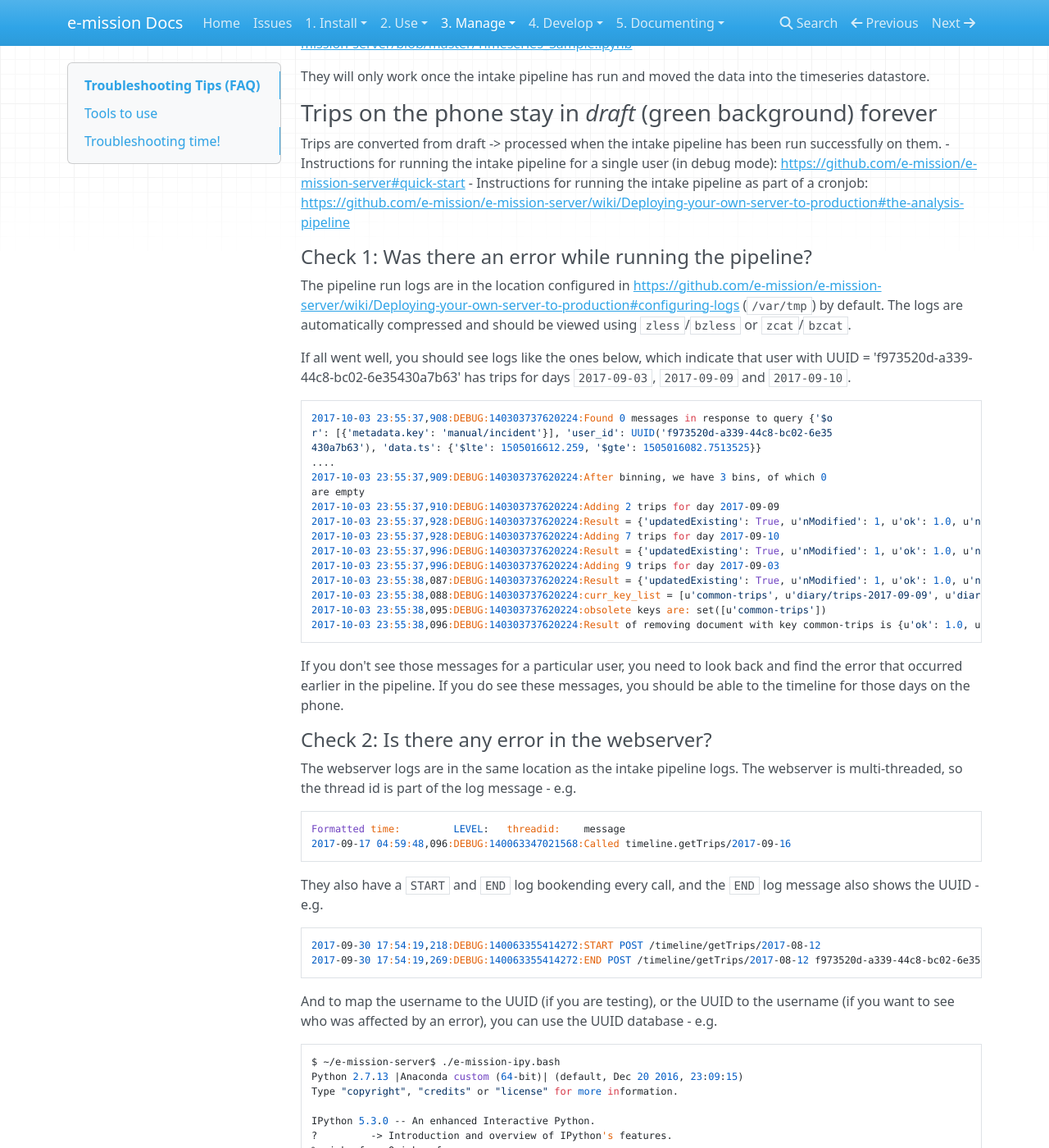
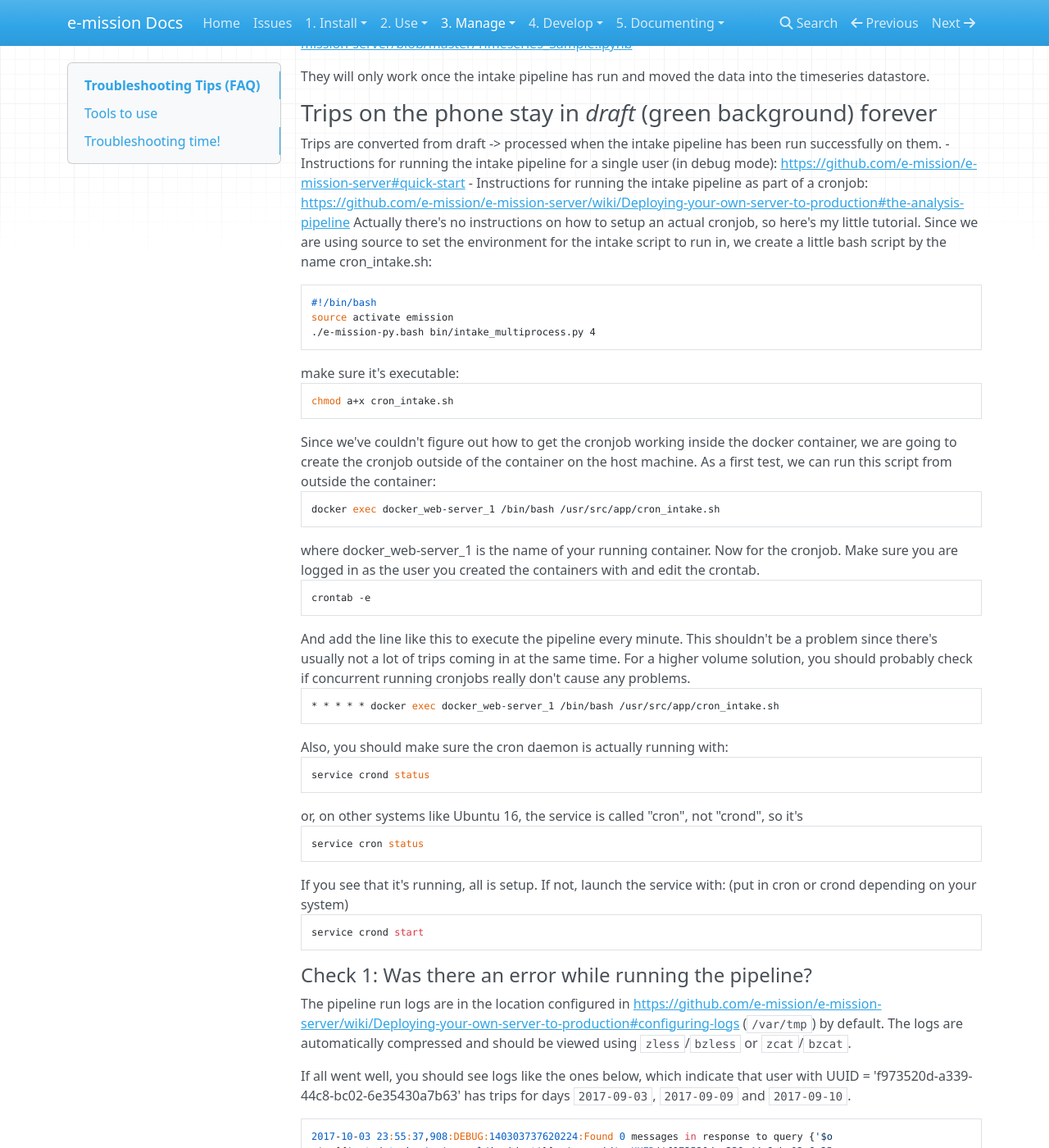
Before and after one commit to e-mission/e-mission-docs, an MkDocs documentation site: the page built from docs/manage/troubleshooting_server_faq.md, in a window 1280 px wide and 1400 px high, scrolled down 2912 px. Shown: the whole window at 82% size. Built offline with MkDocs 1.6.1, drawn with Linux system fonts in a browser that asks for light colours; nearby versions of some CDN libraries.

Commit message:
short tutorial on how to setup an analysis cronjob with a docker setup

````diff
--- a/docs/manage/troubleshooting_server_faq.md
+++ b/docs/manage/troubleshooting_server_faq.md
@@ -158,6 +158,45 @@ They will only work once the intake pipeline has run and moved the data into the
 Trips are converted from draft -> processed when the intake pipeline has been run successfully on them.
 - Instructions for running the intake pipeline for a single user (in debug mode): https://github.com/e-mission/e-mission-server#quick-start
 - Instructions for running the intake pipeline as part of a cronjob: https://github.com/e-mission/e-mission-server/wiki/Deploying-your-own-server-to-production#the-analysis-pipeline
+Actually there's no instructions on how to setup an actual cronjob, so here's my little tutorial.
+Since we are using source to set the environment for the intake script to run in, we create a little bash script by the name cron_intake.sh:
+```
+#!/bin/bash
+source activate emission
+./e-mission-py.bash bin/intake_multiprocess.py 4
+```
+make sure it's executable:
+```
+chmod a+x cron_intake.sh
+```
+Since we've couldn't figure out how to get the cronjob working inside the docker container, we are going to create the cronjob outside of the container on the host machine. As a first test, we can run this script from outside the container:
+```
+docker exec docker_web-server_1 /bin/bash /usr/src/app/cron_intake.sh
+```
+where docker_web-server_1 is the name of your running container.
+Now for the cronjob. Make sure you are logged in as the user you created the containers with and edit the crontab.
+```
+crontab -e
+```
+And add the line like this to execute the pipeline every minute. This shouldn't be a problem since there's usually not a lot of trips coming in at the same time. For a higher volume solution, you should probably check if concurrent running cronjobs really don't cause any problems.
+```
+* * * * * docker exec docker_web-server_1 /bin/bash /usr/src/app/cron_intake.sh
+```
+Also, you should make sure the cron daemon is actually running with:
+```
+service crond status
+```
+or, on other systems like Ubuntu 16, the service is called "cron", not "crond", so it's
+```
+service cron status
+```
+If you see that it's running, all is setup. If not, launch the service with: (put in cron or crond depending on your system)
+```
+service crond start
+```
+
+
+
 
 #### Check 1: Was there an error while running the pipeline? ####
 
````
